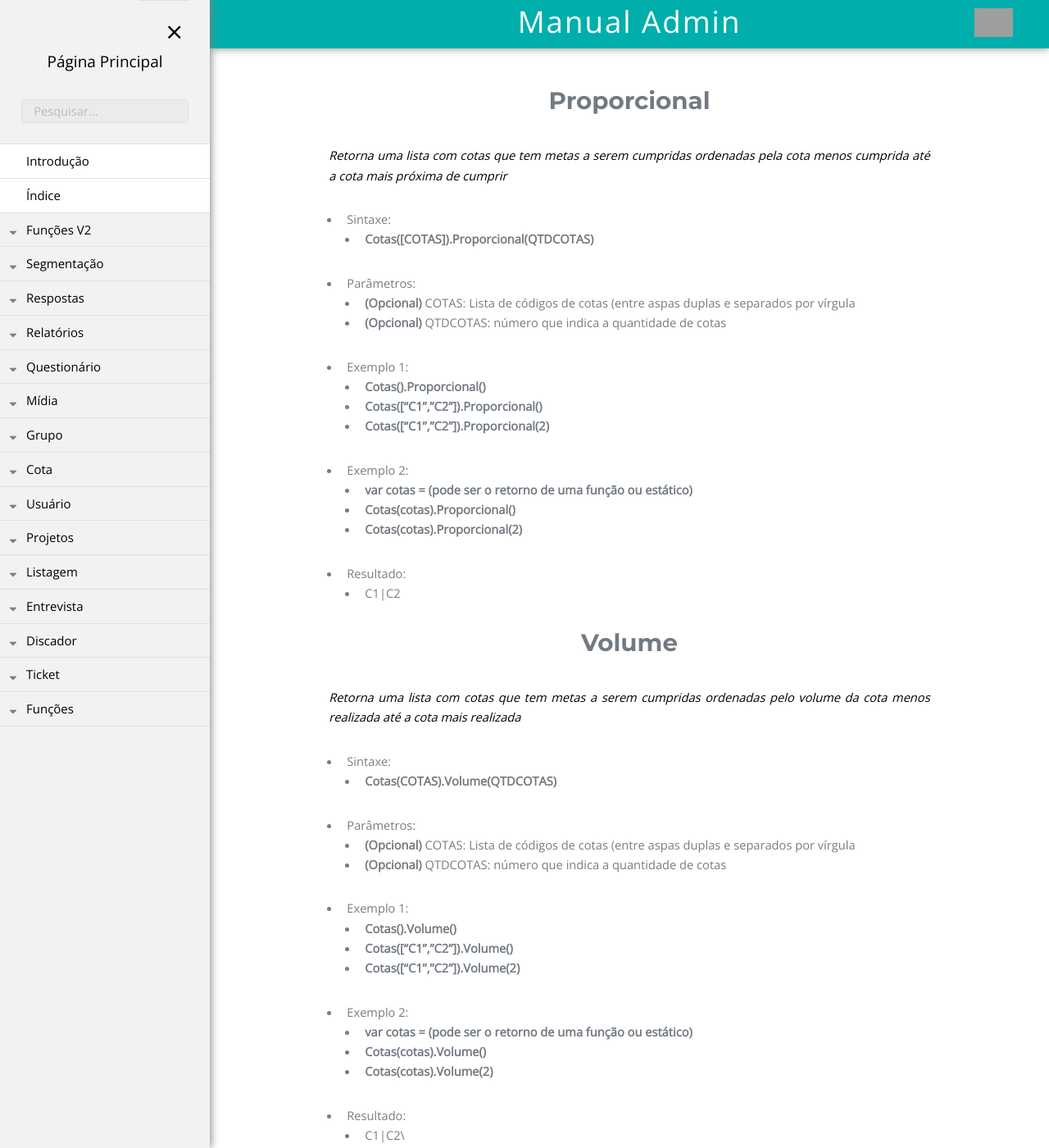
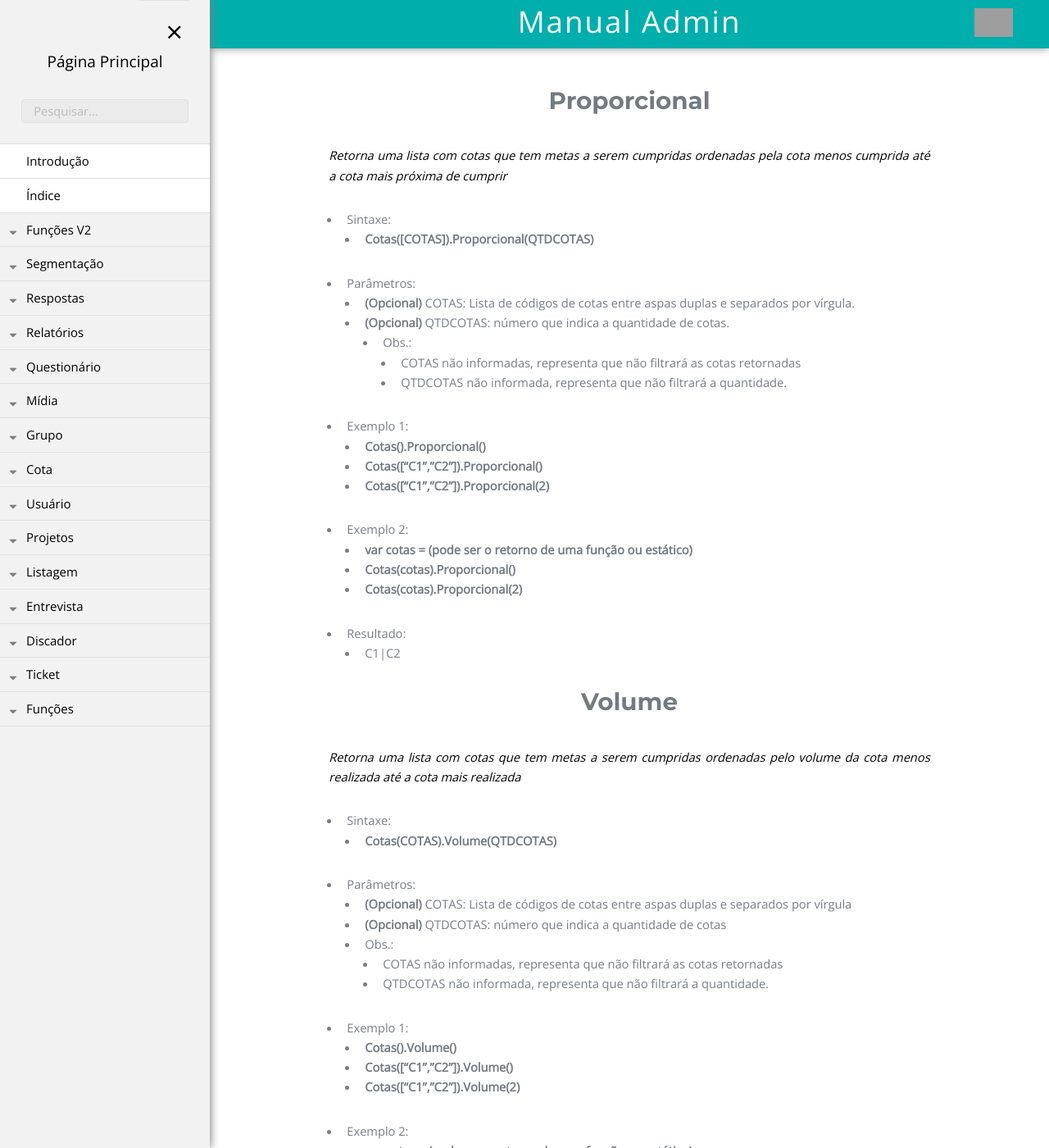
Before and after one commit to rogerio-figueiredo-hsr/hsrtechonline.github.io, a Jekyll site: the page built from _posts/2019-03-29-cotas.md, in a window 1280 px wide and 1400 px high. Shown: the whole window at 82% size. Built offline with Jekyll 4.4.1, drawn with Linux system fonts in a browser that asks for light colours; some of the changed text lies outside the part shown; grey boxes are pictures that could not be loaded.

Commit message:
Update 2019-03-29-cotas.md

```diff
--- a/_posts/2019-03-29-cotas.md
+++ b/_posts/2019-03-29-cotas.md
@@ -12,8 +12,11 @@ pasta: "funcoesv2"
 - Sintaxe:
   - **Cotas([COTAS]).Proporcional(QTDCOTAS)**
 - Parâmetros:
-  - **(Opcional)** COTAS: Lista de códigos de cotas (entre aspas duplas e separados por vírgula
-  - **(Opcional)** QTDCOTAS: número que indica a quantidade de cotas
+  - **(Opcional)** COTAS: Lista de códigos de cotas entre aspas duplas e separados por vírgula.
+  - **(Opcional)** QTDCOTAS: número que indica a quantidade de cotas.
+    - Obs.:
+      - COTAS não informadas, representa que não filtrará as cotas retornadas
+      - QTDCOTAS não informada, representa que não filtrará a quantidade.
 - Exemplo 1:
   - **Cotas().Proporcional()**
   - **Cotas(["C1","C2"]).Proporcional()**
@@ -32,8 +35,11 @@ pasta: "funcoesv2"
 - Sintaxe:
   - **Cotas(COTAS).Volume(QTDCOTAS)**
 - Parâmetros:
-  - **(Opcional)** COTAS: Lista de códigos de cotas (entre aspas duplas e separados por vírgula
+  - **(Opcional)** COTAS: Lista de códigos de cotas entre aspas duplas e separados por vírgula
   - **(Opcional)** QTDCOTAS: número que indica a quantidade de cotas
+  - Obs.:
+      - COTAS não informadas, representa que não filtrará as cotas retornadas
+      - QTDCOTAS não informada, representa que não filtrará a quantidade.
 - Exemplo 1:
   - **Cotas().Volume()**
   - **Cotas(["C1","C2"]).Volume()**
@@ -53,6 +59,7 @@ pasta: "funcoesv2"
   - **Cotas([COTAS]).EmAndamento()**
 - Parâmetros:
   - **(Opcional)** COTAS: Lista de códigos de cotas (entre aspas duplas e separados por vírgula
+  - Obs.: COTAS não informadas, representa que não filtrará as cotas retornadas para colocá-las em Andamento
 - Exemplo 1:
   - **Cotas().EmAndamento()**
   - **Cotas(["C1","C2"]).EmAndamento()**
@@ -69,6 +76,7 @@ pasta: "funcoesv2"
   - **Cotas([COTAS]).Limpar()**
 - Parâmetros:
   - **(Opcional)** COTAS: Lista de códigos de cotas (entre aspas duplas e separados por vírgula
+  - Obs.: COTAS não informadas, representa que não filtrará as cotas retornadas para serem excluídas
 - Exemplo 1:
   - **Cotas().Limpar()**
   - **Cotas(["C1","C2"]).Limpar()**
@@ -84,6 +92,7 @@ pasta: "funcoesv2"
   - **Cotas([COTAS]).EfetivarCotas()**
 - Parâmetros:
   - **(Opcional)** COTAS: Lista de códigos de cotas (entre aspas duplas e separados por vírgula
+  - Obs.: COTAS não informadas, representa que não filtrará as cotas retornadas para efetivação das mesmas
 - Exemplo 1:
   - **Cotas().EfetivarCotas()**
   - **Cotas(["C1","C2"]).EfetivarCotas()**
```
